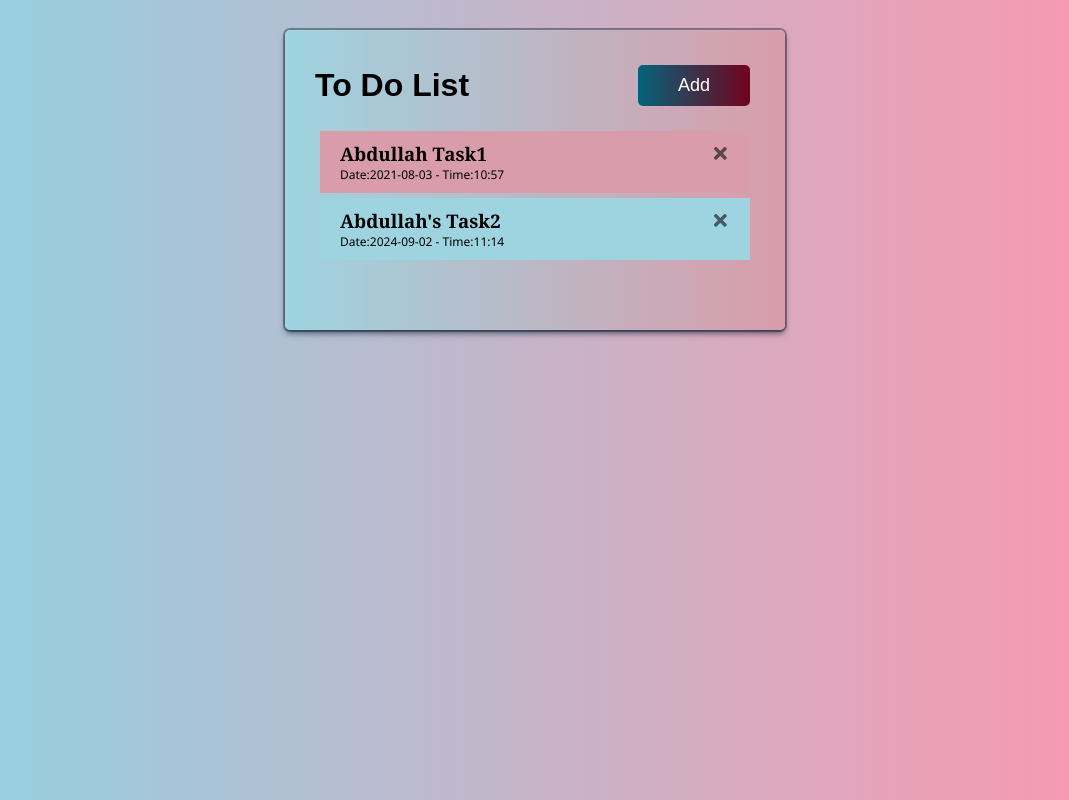
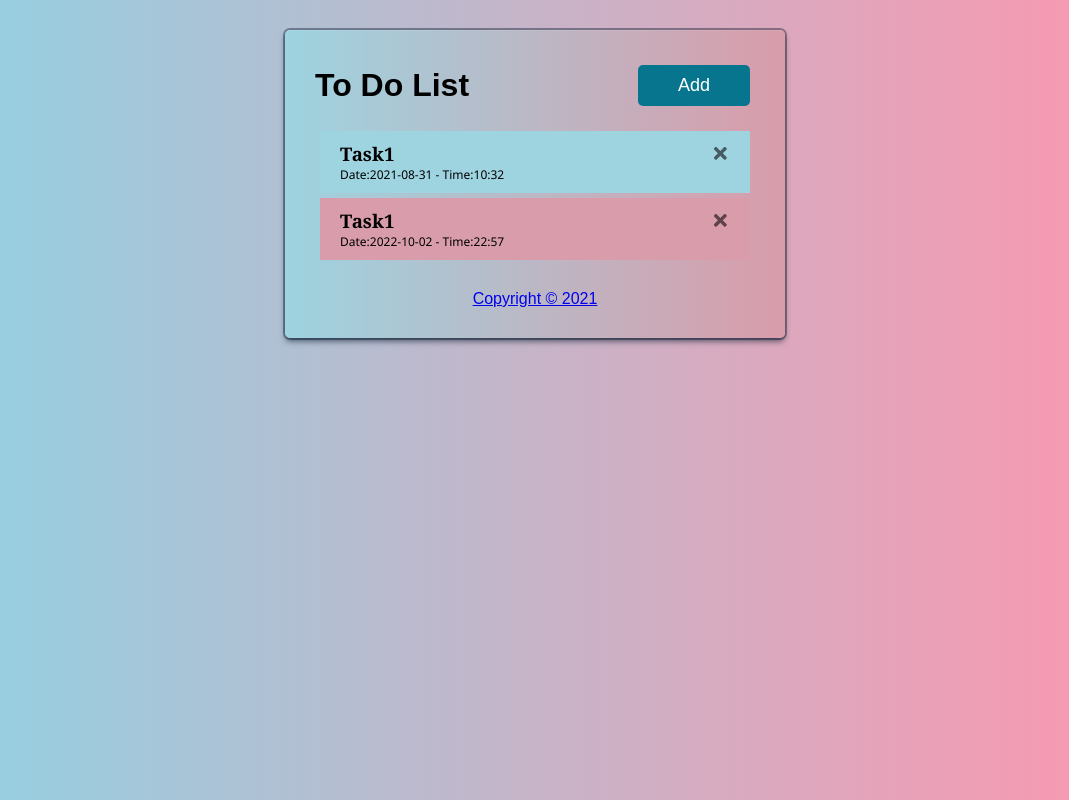
Before and after one commit to AbdullahMAK/react-first, a React (Create React App) app: page / in a window 1280 px wide. Shown: the whole page, without its empty margins (105-1174 px from the left). Built offline with nearby package versions, Linux system fonts and the light colour scheme; data requests are answered from the project's data file.

Commit message:
Last commit in project and done with router and footer and  fix some designs

```diff
--- a/db.json
+++ b/db.json
@@ -1,18 +1,18 @@
 {
   "tasks": [
     {
-      "text": "Abdullah Task1",
-      "day": "2021-08-03",
-      "timer": "10:57",
-      "reminder": false,
-      "id": 1
+      "text": "Task1",
+      "day": "2021-08-31",
+      "timer": "10:32",
+      "reminder": true,
+      "id": 3
     },
     {
-      "text": "Abdullah's Task2",
-      "day": "2024-09-02",
-      "timer": "11:14",
-      "reminder": true,
-      "id": 2
+      "text": "Task1",
+      "day": "2022-10-02",
+      "timer": "22:57",
+      "reminder": false,
+      "id": 4
     }
   ]
 }
--- a/package.json
+++ b/package.json
@@ -10,6 +10,7 @@
     "react": "^17.0.2",
     "react-dom": "^17.0.2",
     "react-icons": "^4.2.0",
+    "react-router-dom": "^5.2.1",
     "react-scripts": "4.0.3",
     "web-vitals": "^1.1.2"
   },
--- a/src/App.js
+++ b/src/App.js
@@ -1,9 +1,12 @@
 import React from "react";
 import { useState, useEffect } from "react"
+import { BrowserRouter as Router, Route} from "react-router-dom";
 
 import Header from "./components/Header";
 import Tasks from "./components/Tasks";
 import AddTask from "./components/AddTask";
+import Footer from "./components/Footer";
+import About from "./components/About";
 
 const App = () => {
       const [showAddTask, setShowAddTask] = useState(false)
@@ -78,20 +81,39 @@ const App = () => {
       setTasks([...tasks, data])
       setTasks(tasks.map((task) =>
       task.id === id ? {...task, reminder:
-      !data.reminder} : task))
+      data.reminder} : task))
     }
 
 
   return (
+    <Router>
     <div className="container">
       <Header onAdd={() =>
         setShowAddTask(!showAddTask)}
         showAdd={showAddTask} />
 
+
+
+      <Route
+      path='/'
+      exact
+      render={(props) => (
+        <>
       {showAddTask && <AddTask onAdd={addTask} />}
-      {tasks.length > 0 ? <Tasks tasks={tasks} onDelete={deltask} onToggle={toggleReminder} /> :'No Tasks To Show'}
+
+      {tasks.length > 0 ?
+      <Tasks
+      tasks={tasks}
+      onDelete={deltask}
+      onToggle={toggleReminder} /> :'No Tasks To Show'}
+        </>
+      )} />
+      <Route path='/about' component={About}/>
+      <Footer />
     </div>
+    </Router>
   );
+
 }
 
 export default App;
--- /dev/null
+++ b/src/components/About.js
@@ -0,0 +1,13 @@
+import { Link } from 'react-router-dom'
+
+
+const About = () => {
+    return (
+        <div>
+            <h4>Version 1.0.0</h4>
+            <Link to='/'>Go Back</Link>
+        </div>
+    )
+}
+
+export default About
--- /dev/null
+++ b/src/components/Footer.js
@@ -0,0 +1,14 @@
+import { Link } from 'react-router-dom'
+
+const Footer = () => {
+    return (
+        <footer>
+            <Link to='/about'>
+                <p>Copyright &copy; 2021</p>
+            </Link>
+
+        </footer>
+    )
+}
+
+export default Footer
--- a/src/components/Header.js
+++ b/src/components/Header.js
@@ -1,12 +1,16 @@
 import Button from "./Button"
+import { useLocation } from "react-router-dom"
 
 const Header = ({onAdd, showAdd}) => {
+    const location = useLocation()
 
     return (
         <header className='header'>
+
             <h1>To Do List</h1>
-            <Button  color={showAdd ? '#71031c' : '#04637a'} text={showAdd ? 'Close' : 'Add'} onClick={onAdd}/>
-
+            {location.pathname === '/' && (
+            <Button  color={showAdd ? '#a61637' : '#08758f'} text={showAdd ? 'Close' : 'Add'} onClick={onAdd}/>
+            )}
         </header>
     )
 }
--- a/src/index.css
+++ b/src/index.css
@@ -34,8 +34,8 @@ body {
 
 .btn {
   display: inline-block;
-  background: rgb(4,99,122);
-  background: linear-gradient(90deg, rgba(4,99,122,1) 0%, rgba(113,3,28,1) 100%);
+  background: rgb(4, 98, 122);
+  background: radial-gradient(90deg, rgba(0, 0, 0, 0.774) 0%, rgba(255, 255, 255, 0.472) 100%);
   color: rgb(255, 255, 255);
   border: none;
   padding: 10px 40px;
@@ -119,6 +119,7 @@ body {
   border: none;
   border-bottom: 0.5px solid;
   border-radius: 5px;
+  color: aliceblue;
 }
 
 .form-control-check {
```
Also changed, not shown: 1 other file (tests, documents, lock files or other folders).
